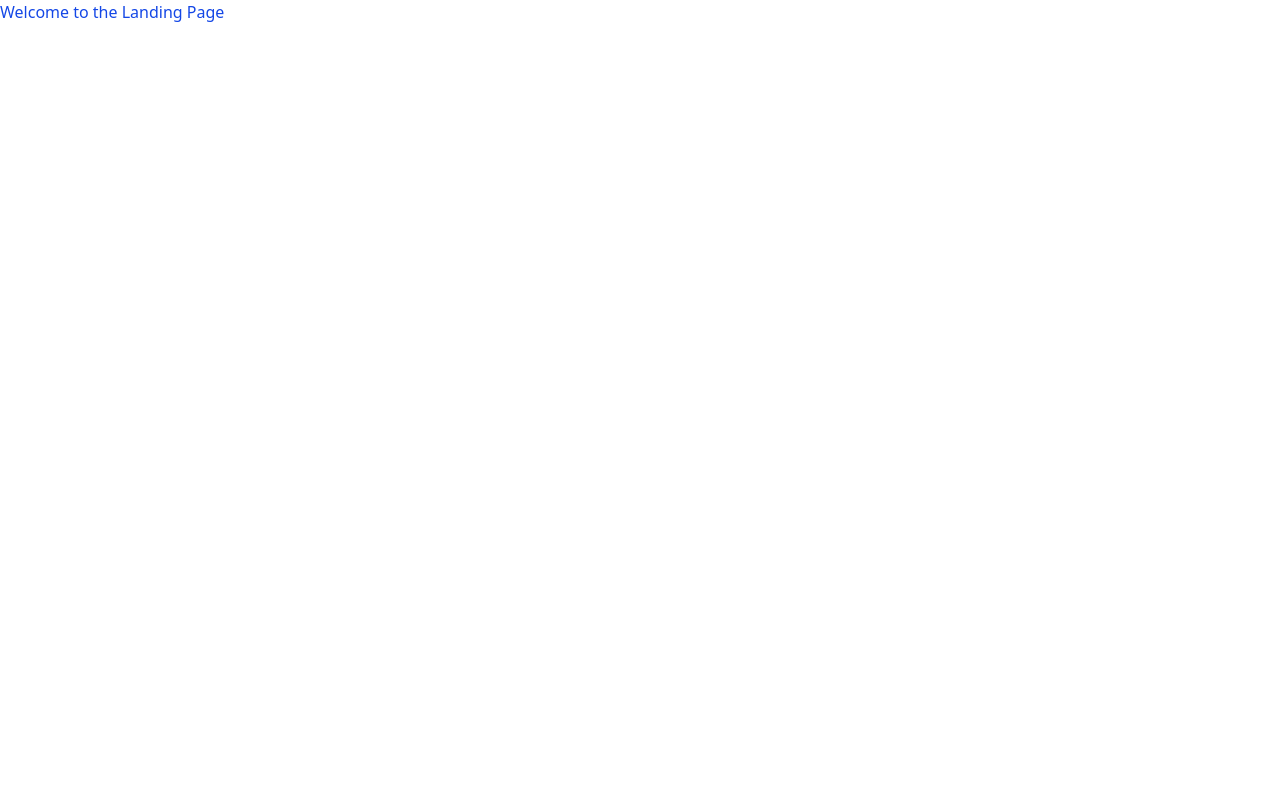
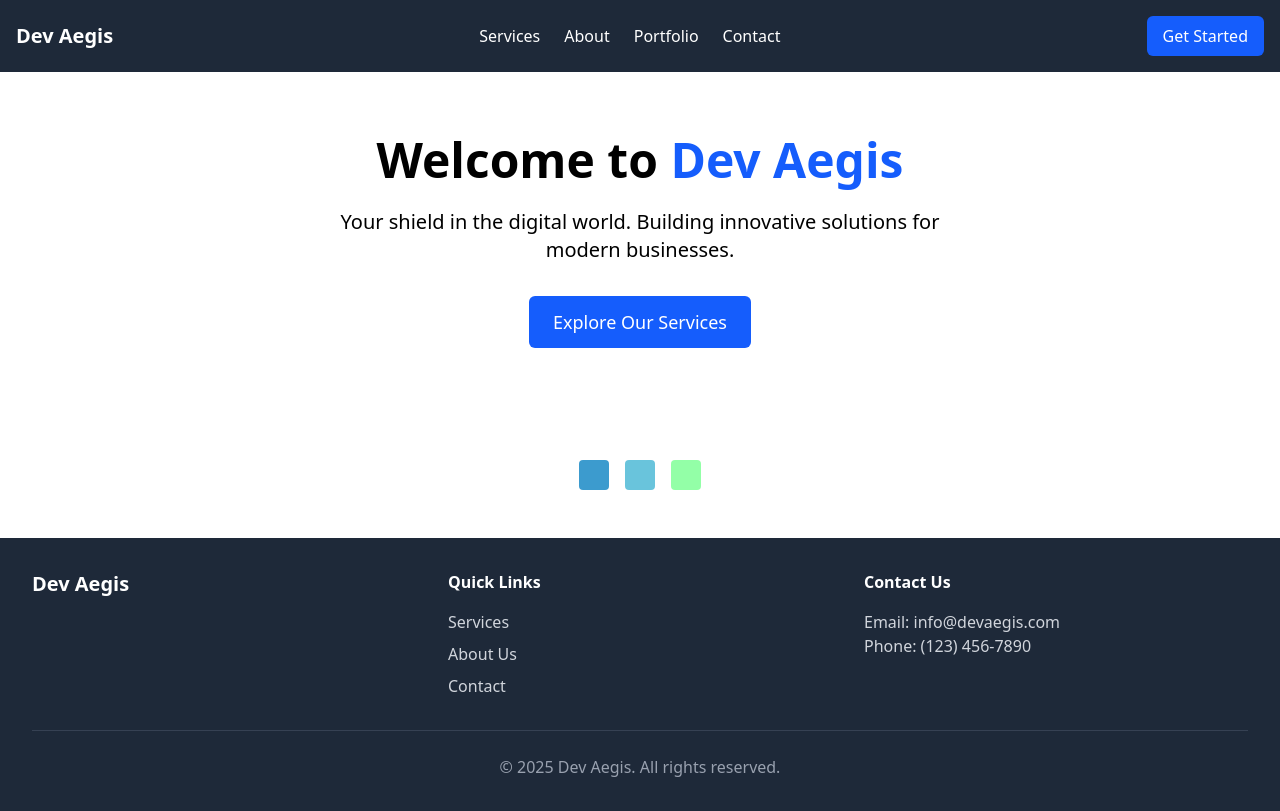
Before and after one commit to devAegis/website, a React (Vite) app: page / in a window 1280 px wide. Built offline with nearby package versions, Linux system fonts and the light colour scheme.

Commit message:
setup of template landing page

```diff
--- /dev/null
+++ b/src/components/Footer.jsx
@@ -0,0 +1,32 @@
+import React from 'react';
+
+const Footer = () => {
+  return (
+    <footer className="bg-gray-800 text-white p-8">
+      <div className="container mx-auto grid grid-cols-1 md:grid-cols-3 gap-8">
+        <div>
+          <h3 className="text-xl font-bold mb-4">Dev Aegis</h3>
+
+        </div>
+        <div>
+          <h4 className="font-bold mb-4">Quick Links</h4>
+          <ul className="space-y-2 text-gray-300">
+            <li><a href="#services" className="hover:text-blue-300 transition-colors">Services</a></li>
+            <li><a href="#about" className="hover:text-blue-300 transition-colors">About Us</a></li>
+            <li><a href="#contact" className="hover:text-blue-300 transition-colors">Contact</a></li>
+          </ul>
+        </div>
+        <div>
+          <h4 className="font-bold mb-4">Contact Us</h4>
+          <p className="text-gray-300">Email: info@devaegis.com</p>
+          <p className="text-gray-300">Phone: (123) 456-7890</p>
+        </div>
+      </div>
+      <div className="border-t border-gray-700 mt-8 pt-6 text-center text-gray-400">
+        <p>&copy; {new Date().getFullYear()} Dev Aegis. All rights reserved.</p>
+      </div>
+    </footer>
+  );
+};
+
+export default Footer;
--- /dev/null
+++ b/src/components/Navbar.jsx
@@ -0,0 +1,22 @@
+import React from 'react';
+
+const Navbar = () => {
+  return (
+    <nav className="bg-gray-800 text-white p-4 sticky top-0 z-50">
+      <div className="container mx-auto flex justify-between items-center">
+        <div className="text-xl font-bold">Dev Aegis</div>
+        <div className="hidden md:flex space-x-6">
+          <a href="#services" className="hover:text-blue-300 transition-colors">Services</a>
+          <a href="#about" className="hover:text-blue-300 transition-colors">About</a>
+          <a href="#portfolio" className="hover:text-blue-300 transition-colors">Portfolio</a>
+          <a href="#contact" className="hover:text-blue-300 transition-colors">Contact</a>
+        </div>
+        <button className="bg-blue-600 hover:bg-blue-700 px-4 py-2 rounded-md transition-colors">
+          Get Started
+        </button>
+      </div>
+    </nav>
+  );
+};
+
+export default Navbar;
--- a/src/pages/Landing.jsx
+++ b/src/pages/Landing.jsx
@@ -1,10 +1,37 @@
 import React from 'react';
+import Navbar from '../components/Navbar';
+import Footer from '../components/Footer';
+
 
 function Landing() {
   return (
-    <div className="min-h-screen">
-      <p className="text-blue-700">Welcome to the Landing Page</p>
+    <div className="min-h-screen flex flex-col">
+      <Navbar />
+
+      <main className="flex-grow">
+        <div className="container mx-auto p-4 py-16 text-center">
+          <h1 className="text-4xl md:text-5xl font-bold mb-6">
+            Welcome to <span className="text-blue-600">Dev Aegis</span>
+          </h1>
+          <p className="text-xl mb-8 max-w-2xl mx-auto">
+            Your shield in the digital world. Building innovative solutions for modern businesses.
+          </p>
+          <button className="bg-blue-600 hover:bg-blue-700 text-white px-6 py-3 rounded-md text-lg transition-colors">
+            Explore Our Services
+          </button>
+        </div>
+
+        {/* Color swatches demo */}
+        <div className="flex space-x-4 justify-center my-12">
+          <div className='w-[30px] h-[30px] bg-[#3C9BCE] rounded'></div>
+          <div className='w-[30px] h-[30px] bg-[#69C4DC] rounded'></div>
+          <div className='w-[30px] h-[30px] bg-[#93FFA7] rounded'></div>
+        </div>
+      </main>
+
+      <Footer />
     </div>
+
   );
 }
 
```
